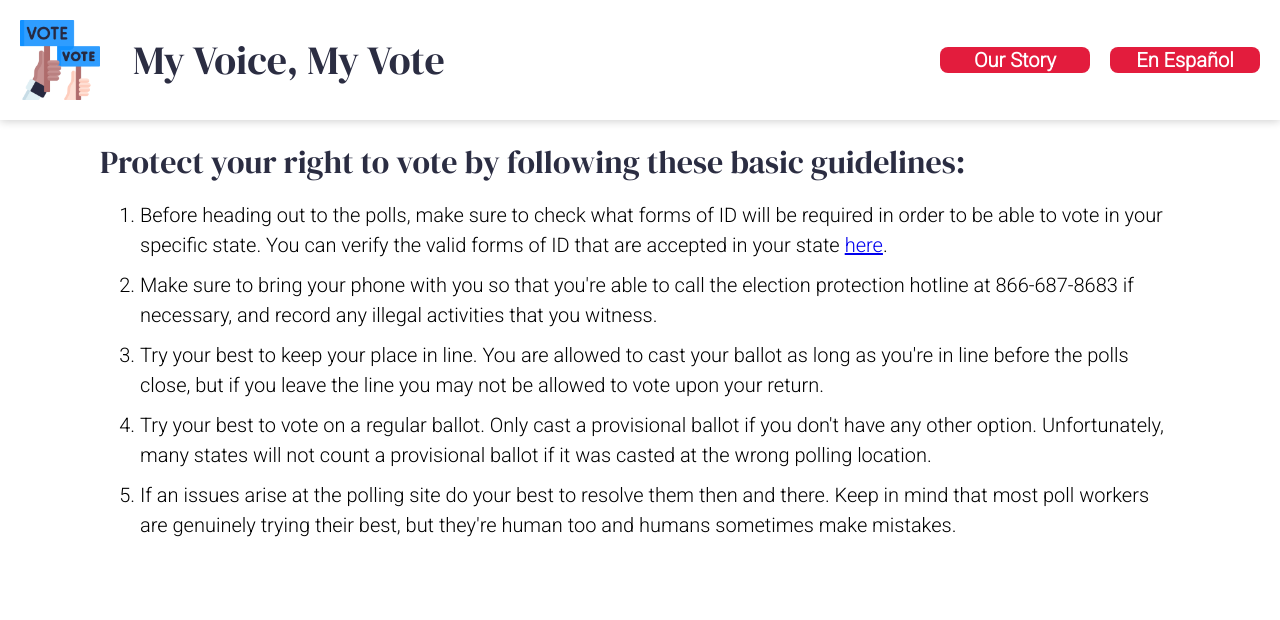
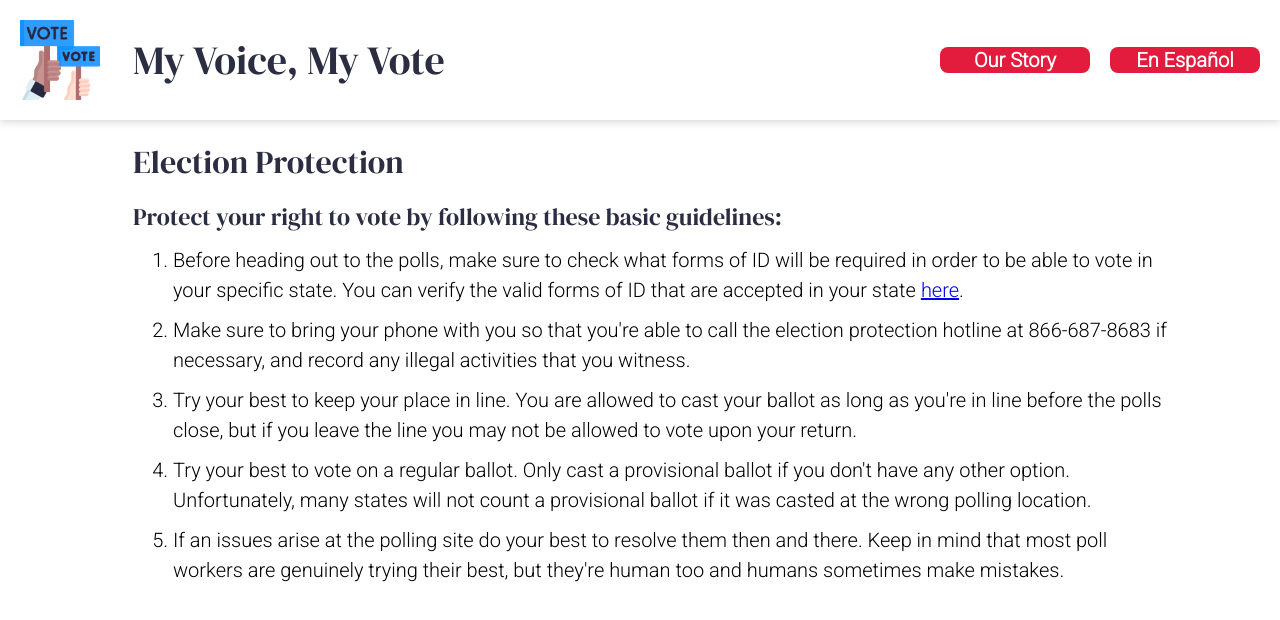
Before and after one commit to ivonne-hernandez/mi-voz-mi-voto-1, a React (Create React App) app: page /election-protection in a window 1280 px wide. Shown: the top 620 px of the page. Built offline with nearby package versions, Linux system fonts and the light colour scheme; the HTML template or start-up script is replaced by a standard one.

Commit message:
Refactor ElectionProtection title, add subtitle and refactor the padding property on the container

```diff
--- a/src/Components/ElectionProtection/ElectionProtection.css
+++ b/src/Components/ElectionProtection/ElectionProtection.css
@@ -1,9 +1,16 @@
 .election-protection-container {
-  padding: 20px 100px 0px 100px;
+  padding: 20px 100px 0px 133px;
 }
 
 .election-protection-title {
   font-size: 32px;
+  font-family: 'DM Serif Display', serif;
+  color: #2b2d42;
+  margin-bottom: 0.5em;
+}
+
+.election-protection-sub-title {
+  font-size: 24px;
   font-family: 'DM Serif Display', serif;
   color: #2b2d42;
   margin-bottom: 0.5em;
--- a/src/Components/ElectionProtection/ElectionProtection.js
+++ b/src/Components/ElectionProtection/ElectionProtection.js
@@ -3,7 +3,8 @@ import './ElectionProtection.css';
 const ElectionProtection = () => {
   return (
     <div className="election-protection-container">
-      <p className="election-protection-title">Protect your right to vote by following these basic guidelines:</p>
+      <p className="election-protection-title">Election Protection</p>
+      <p className="election-protection-sub-title">Protect your right to vote by following these basic guidelines:</p>
       <article className="article-content">
         <ol>
           <li className="list-item">
```
